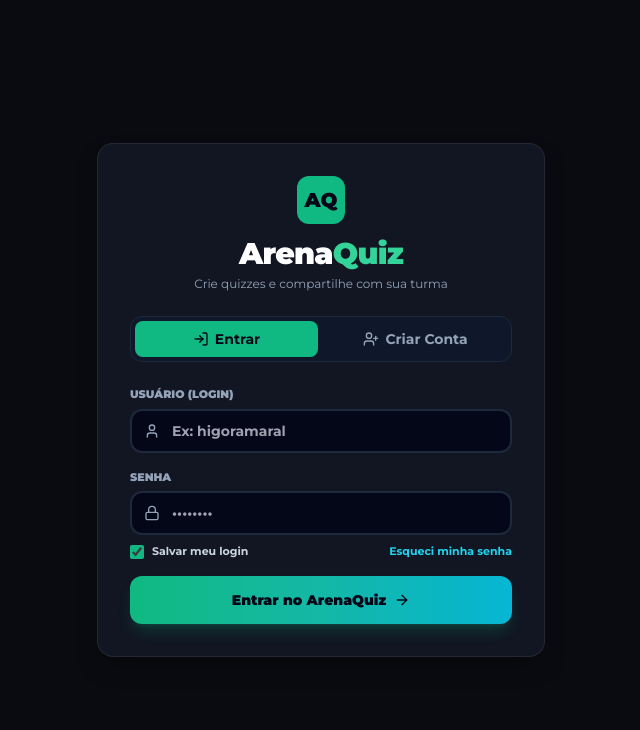
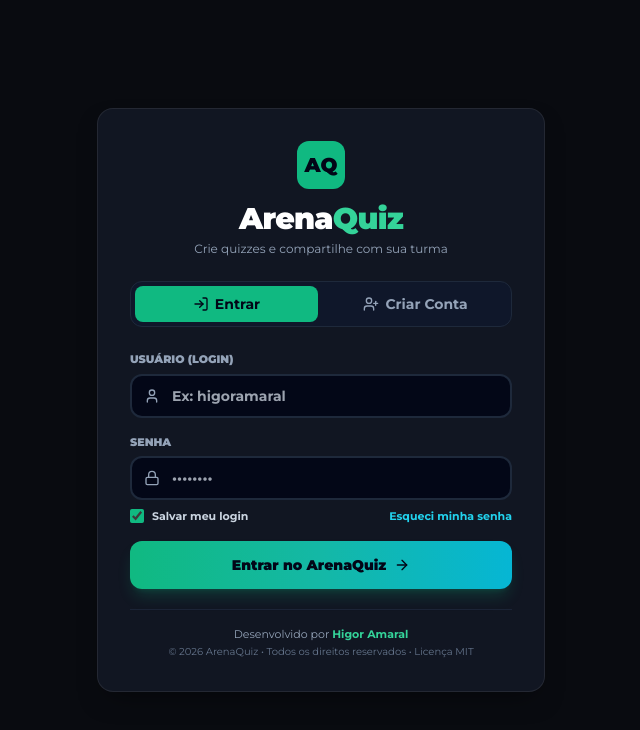
Before and after one commit to HigorAmaral/swot-kahoot, a React (Vite) app: page / in a window 1280 px wide. Shown: the top 730 px of the page, without its empty margins (319-959 px from the left). Built offline with nearby package versions, Linux system fonts and the light colour scheme.

Commit message:
chore(legal): add author credit, copyright, and MIT license to footer and docs

```diff
--- a/src/App.tsx
+++ b/src/App.tsx
@@ -885,6 +885,16 @@ export function App() {
             />
           )}
         </Suspense>
+
+            {/* Mobile Footer Credit (above MobileBottomNav) */}
+            <div className="sm:hidden mt-6 pt-4 border-t border-slate-800/80 text-center text-[11px] text-slate-400 space-y-1">
+              <p>
+                Desenvolvido por <strong className="text-emerald-400">Higor Amaral</strong>
+              </p>
+              <p className="text-[10px] text-slate-500">
+                © {new Date().getFullYear()} ArenaQuiz • Todos os direitos reservados • Licença MIT
+              </p>
+            </div>
           </div>
         </main>
 
@@ -994,12 +1004,26 @@ export function App() {
         )}
       </Suspense>
 
-      {/* Minimal Footer (hidden on phones where MobileBottomNav is fixed) */}
-      <footer className="hidden sm:flex w-full text-center pt-3 pb-[max(0.75rem,env(safe-area-inset-bottom))] bg-slate-950/80 border-t border-cyan-500/20 text-[11px] text-slate-400 items-center justify-center gap-4 shrink-0">
-        <span>ArenaQuiz • Arena Interativa em Sala</span>
+      {/* Footer (Desktop / Tablet) */}
+      <footer className="hidden sm:flex w-full text-center px-4 pt-3 pb-[max(0.75rem,env(safe-area-inset-bottom))] bg-slate-950/80 border-t border-cyan-500/20 text-[11px] text-slate-400 items-center justify-center flex-wrap gap-x-3 gap-y-1 shrink-0">
+        <span>
+          Desenvolvido por{' '}
+          <a
+            href="https://github.com/HigorAmaral/swot-kahoot"
+            target="_blank"
+            rel="noopener noreferrer"
+            className="text-emerald-400 hover:text-emerald-300 font-bold hover:underline"
+          >
+            Higor Amaral
+          </a>
+        </span>
+        <span className="text-slate-600">•</span>
+        <span>© {new Date().getFullYear()} ArenaQuiz — Todos os direitos reservados</span>
+        <span className="text-slate-600">•</span>
+        <span>Licença MIT</span>
         {isAdmin && (
           <>
-            <span>•</span>
+            <span className="text-slate-600">•</span>
             <button
               onClick={handleOpenAdmin}
               className="text-amber-400 hover:underline font-bold"
--- a/src/components/LoginView.tsx
+++ b/src/components/LoginView.tsx
@@ -473,6 +473,15 @@ export const LoginView: React.FC<Props> = ({ onLoginSuccess, pendingQuizCode })
           </button>
         </form>
         )}
+
+        <div className="mt-5 pt-4 border-t border-slate-800/80 text-center text-[11px] text-slate-400 space-y-0.5">
+          <p>
+            Desenvolvido por <strong className="text-emerald-400">Higor Amaral</strong>
+          </p>
+          <p className="text-[10px] text-slate-500">
+            © {new Date().getFullYear()} ArenaQuiz • Todos os direitos reservados • Licença MIT
+          </p>
+        </div>
       </div>
     </div>
   );
```
Also changed, not shown: 2 other files (tests, documents, lock files or other folders).
